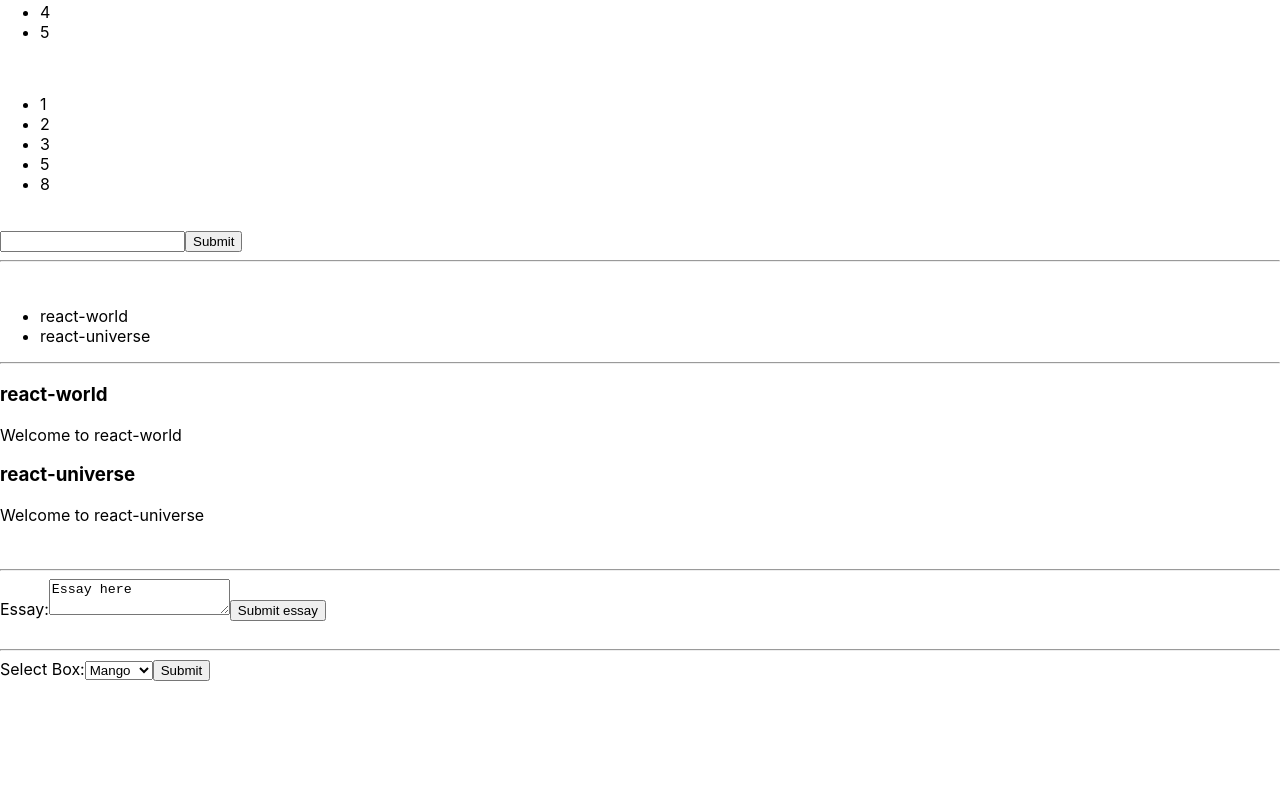
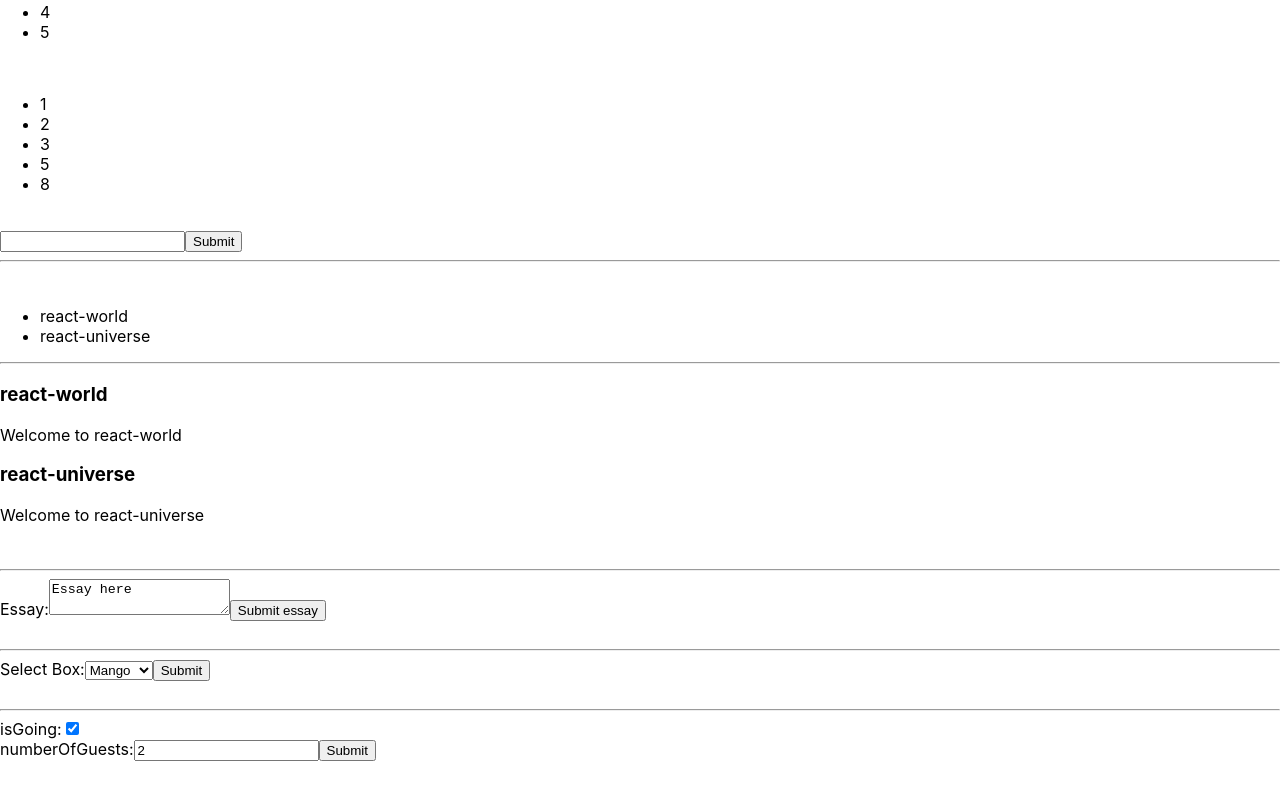
Before and after one commit to prashanth-g/react_playground, a React (Create React App) app: page / in a window 1280 px wide. Shown: the part 855-1654 px from the top of the page. Before the commit the page ends 1556 px from the top, so only its background shows below. Built offline with nearby package versions, Linux system fonts and the light colour scheme.

Commit message:
Added - Mulitple Inputs handling

```diff
--- a/public/index.html
+++ b/public/index.html
@@ -41,6 +41,9 @@
     <div id="dev13"></div><br />
     <div id="dev14"></div><br />
     <div id="dev15"></div><br />
+    <div id="dev16"></div><br />
+    <div id="dev17"></div><br />
+    <div id="dev18"></div><br />
     <!--
       This HTML file is a template.
       If you open it directly in the browser, you will see an empty page.
--- a/src/index.js
+++ b/src/index.js
@@ -464,4 +464,49 @@ ReactDOM.render(
   document.getElementById('dev15')
 )
 
+class Reservation extends React.Component {
+  constructor(props) {
+    super(props);
+    this.state = {
+      isGoing:true,
+      numberOfGuests:2
+    };
+    this.handleInputChange = this.handleInputChange.bind(this);
+  }
+
+  handleInputChange(event) {
+    const value = event.target.type === 'checkbox' ? event.target.checked : event.target.value;
+    const name = event.target.name;
+
+    this.setState({
+      [name]: value
+    });
+  }
+
+  render() {
+    return(
+      <form>
+         <hr />
+      <label>isGoing:</label>
+      <input name='isGoing'
+             checked={this.state.isGoing}
+             type='checkbox'
+             onChange={this.handleInputChange} />
+      <br />
+      <label>numberOfGuests:</label>
+      <input name='numberOfGuests'
+             value={this.state.numberOfGuests}
+             type='number'
+             onChange={this.handleInputChange} />
+      <input type='submit' value='Submit'/>
+      </form>
+    );
+  }
+}
+
+ReactDOM.render(
+  <Reservation />,
+  document.getElementById('dev16')
+);
+
 serviceWorker.unregister();
```
